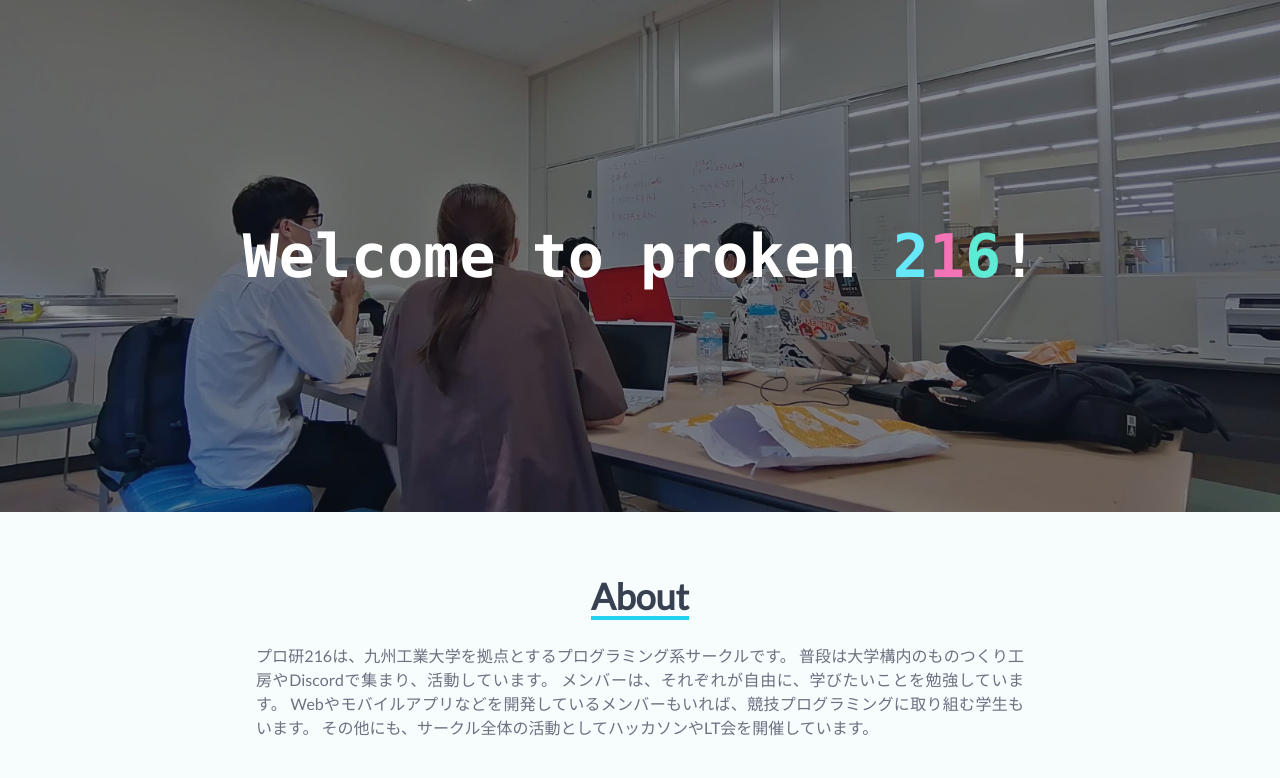
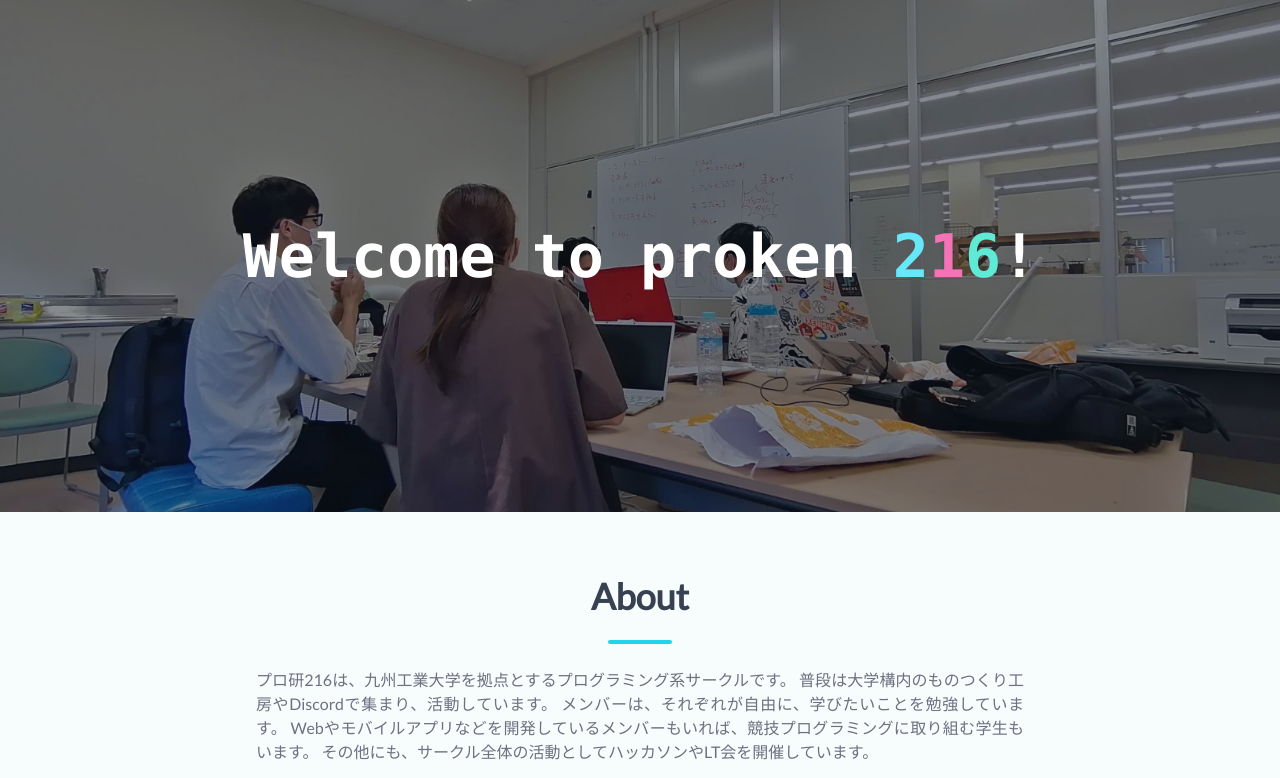
Before and after one commit to kyutech-programming-club/official-site, a Next.js app: page / in a window 1280 px wide. Shown: the top 778 px of the page. Built offline with nearby package versions, Linux system fonts and the light colour scheme.

Commit message:
🎨 Fix border

```diff
--- a/components/section.tsx
+++ b/components/section.tsx
@@ -8,14 +8,10 @@ type Props = {
 };
 
 const Section = ({ index, borderColor, content, children }: Props) => {
-  const pinkBorderStyle =
-    "text-2xl font-bold text-gray-700 md:text-4xl border-b-4 border-pink-400 inline-block";
-  const cyanBorderStyle =
-    "text-2xl font-bold text-gray-700 md:text-4xl border-b-4 border-cyan-400 inline-block";
-  const tealBorderStyle =
-    "text-2xl font-bold text-gray-700 md:text-4xl border-b-4 border-teal-400 inline-block";
-  const nothingBorderStyle =
-    "text-2xl font-bold text-gray-700 md:text-4xl border-b-4 border-gray-400 inline-block";
+  const pinkBorderStyle = "w-16 h-1 rounded-full bg-pink-400 inline-flex";
+  const cyanBorderStyle = "w-16 h-1 rounded-full bg-cyan-400 inline-flex";
+  const tealBorderStyle = "w-16 h-1 rounded-full bg-teal-400 inline-flex";
+  const nothingBorderStyle = "w-16 h-1 rounded-full bg-gray-400 inline-flex";
 
   const attachStyle = (color: string) => {
     if (color === "pink") {
@@ -32,7 +28,12 @@ const Section = ({ index, borderColor, content, children }: Props) => {
   return (
     <div className="container px-6 py-16 mx-auto text-center">
       <div className="max-w-3xl mx-auto">
-        <div className={attachStyle(borderColor)}>{index}</div>
+        <div className="text-2xl font-bold text-gray-700 md:text-4xl inline-block">
+          {index}
+        </div>
+        <div className="flex my-6 justify-center">
+          <div className={attachStyle(borderColor)}></div>
+        </div>
         <p className="mt-6 text-gray-500 text-base text-justify">{content}</p>
       </div>
       <div>{children}</div>
```
